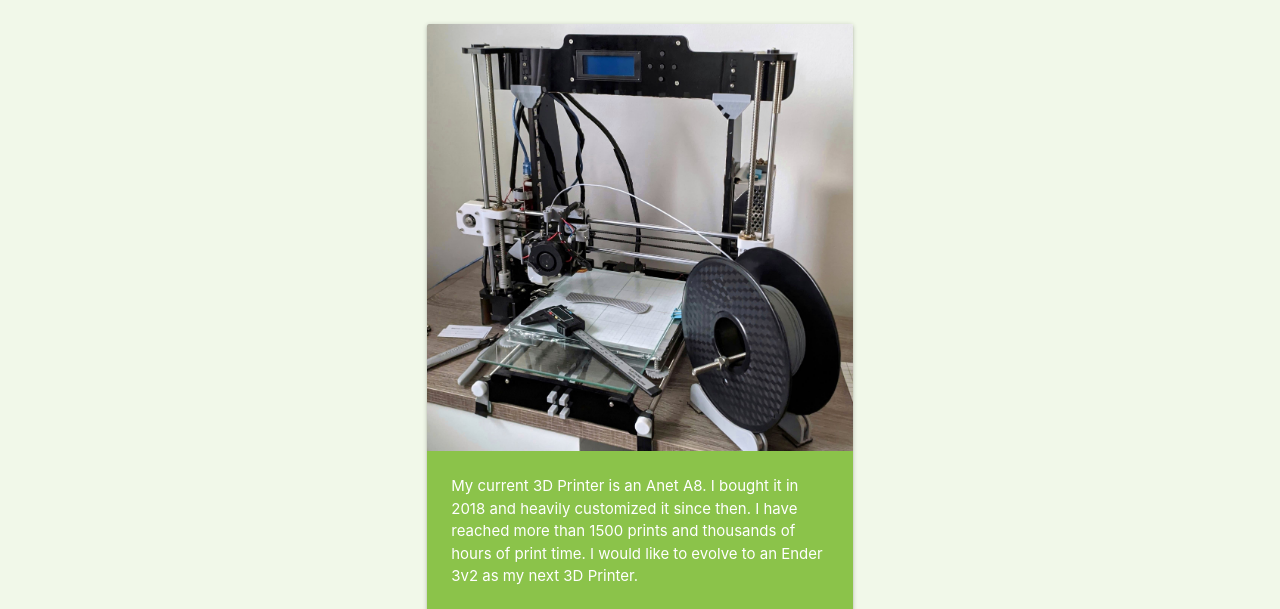
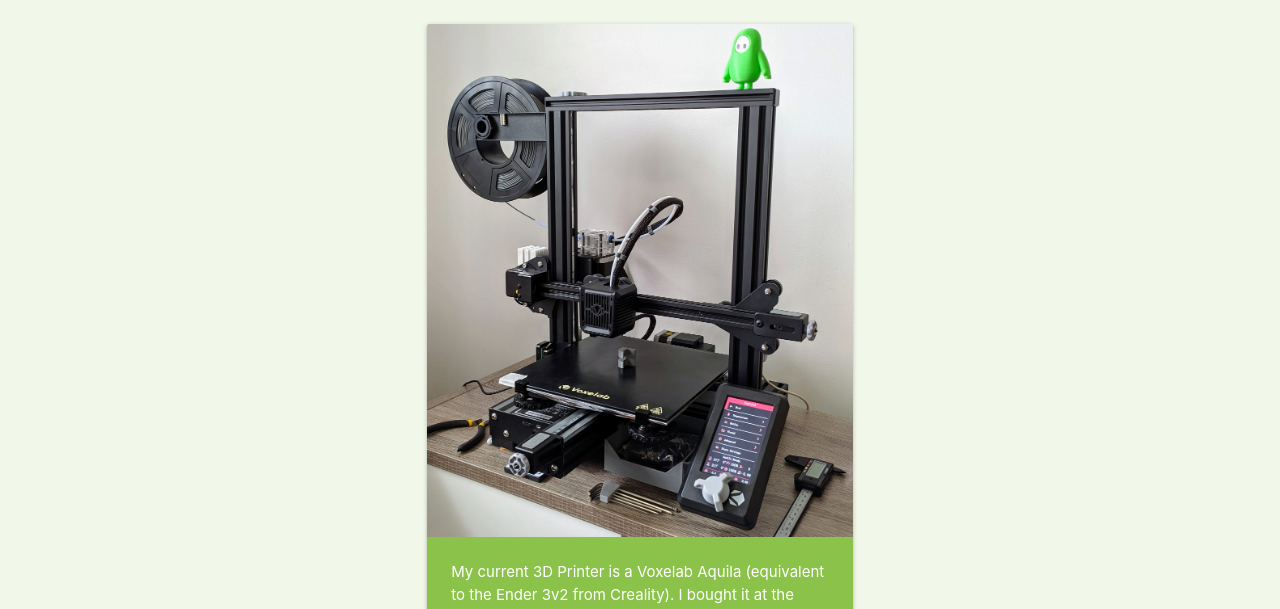
Before and after one commit to AllanC56/3DP, a plain HTML site: page index.html in a window 1280 px wide. Shown: the part 178-787 px from the top of the page. Drawn offline with nearby package versions, Linux system fonts and the light colour scheme.

Commit message:
Update description with my new printer

```diff
--- a/data.json
+++ b/data.json
@@ -1,6 +1,6 @@
 {
     "printer":{
-        "desc": "My current 3D Printer is an Anet A8. I bought it in 2018 and heavily customized it since then. I have reached more than 1500 prints and thousands of hours of print time. I would like to evolve to an Ender 3v2 as my next 3D Printer.",
+        "desc": "My current 3D Printer is a Voxelab Aquila (equivalent to the Ender 3v2 from Creality). I bought it at the beginning of 2022, to replace my Anet A8 that I had for 4 years. I have since reached more than 1500 prints and thousands of hours of print time, making decorative or functional objects, including those displayed below.",
         "modeling": "Modeling my own 3D models using Blender (since 2012) and SolidWorks",
         "slicing": "Slicing my 3D model files using Cura and PrusaSlicer",
         "printing": "Printing remotely and monitoring using Octoprint with a Raspberry Pi 4"
--- a/index.html
+++ b/index.html
@@ -44,7 +44,7 @@
                     <div class="col offset-l3 l6 s12">
                         <div class="card hoverable">
                             <div class="card-image">
-                                <img class="responsive-img" src="images/AnetA8.jpeg">
+                                <img class="responsive-img" src="images/Aquila.jpeg">
                             </div>
                             <div class="card-content light-green">
                                 <!-- <span class="card-title">My 3D Printer</span> -->
```
Also changed, not shown: images/Aquila.jpeg (added).
